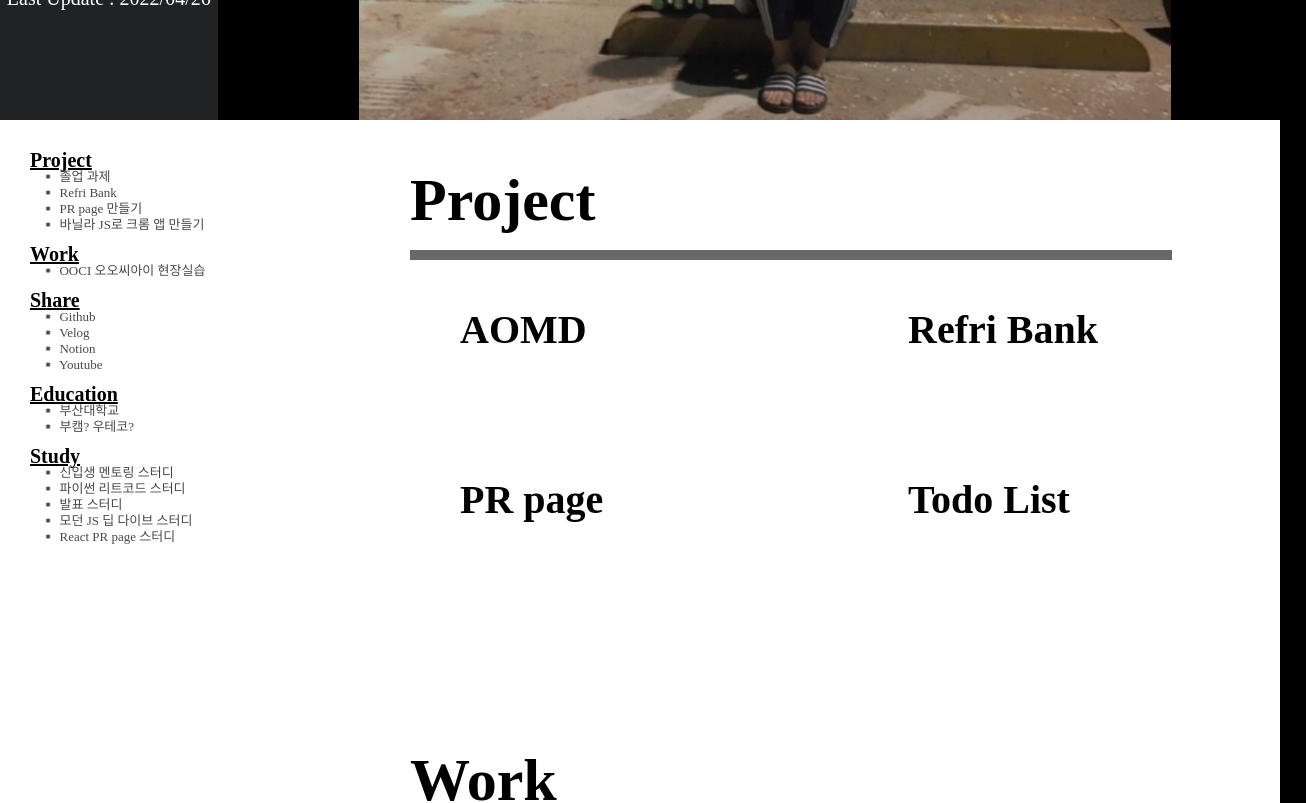
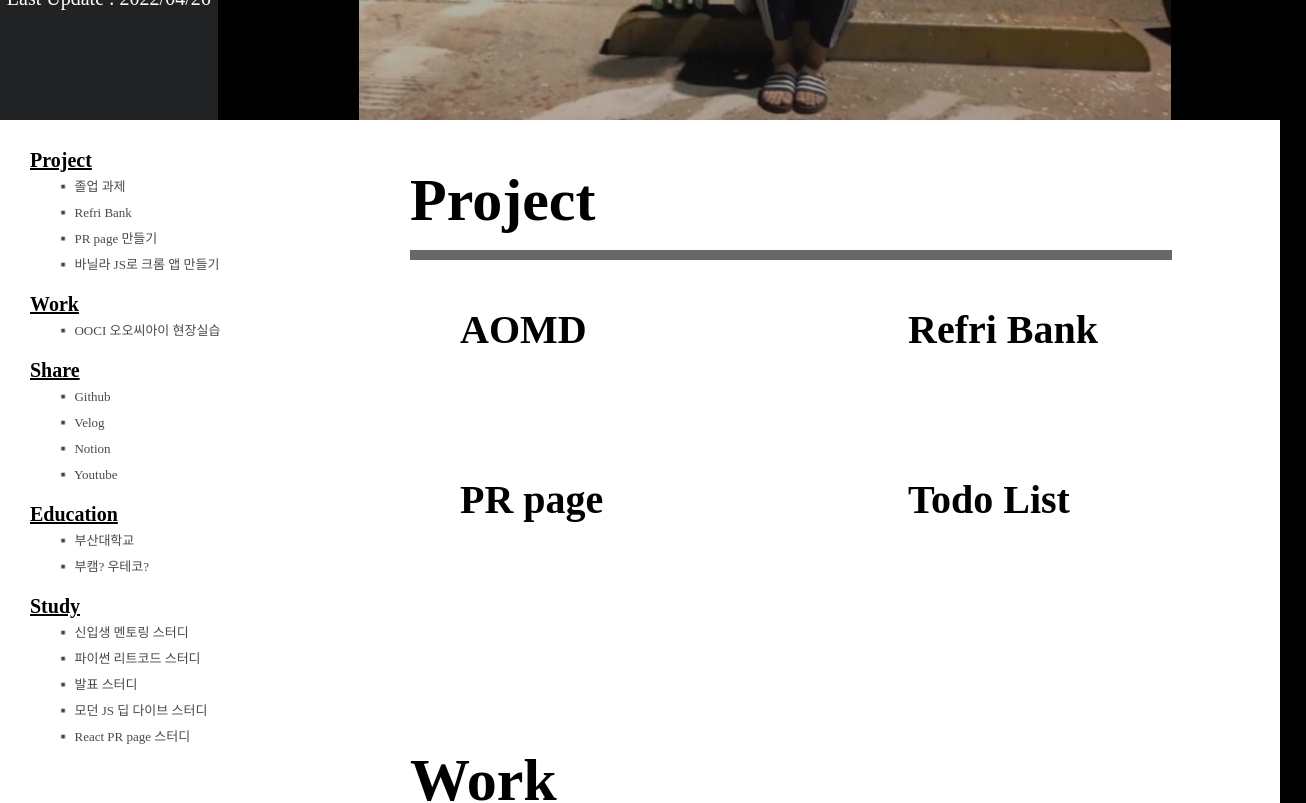
Before and after one commit to jwseo4074/PRpage, a React (Create React App) app in the folder myapp/: page / in a window 1280 px wide. Shown: the part 680-1483 px from the top of the page, 1306 px wide, since content can reach past the window. Built offline with nearby package versions, Linux system fonts and the light colour scheme.

Commit message:
Refactoring css in content page and apply sticky in nav

```diff
--- a/myapp/src/index.js
+++ b/myapp/src/index.js
@@ -1,27 +1,27 @@
+import React from "react";
+import App from "./App";
+import * as ReactDOMClient from 'react-dom/client';
+import reportWebVitals from "./reportWebVitals";
+
+
+const rootnode = ReactDOMClient.createRoot(document.getElementById('root'));
+rootnode.render(
+//   <React.StrictMode>
+    <App />
+//   {/* </React.StrictMode> */}
+);
+
+reportWebVitals();
+
 // import React from "react";
+// import ReactDOM from "react-dom";
 // import App from "./App";
-// import * as ReactDOMClient from 'react-dom/client';
 // import reportWebVitals from "./reportWebVitals";
 
-
-// const rootnode = ReactDOMClient.createRoot(document.getElementById('root'));
-// rootnode.render(
-// //   <React.StrictMode>
-//     <App />
-// //   {/* </React.StrictMode> */}
+// ReactDOM.render(
+// 	// <React.StrictMode>
+// 		<App />,
+// 	// </React.StrictMode>,
+// 	document.getElementById("root")
 // );
-
 // reportWebVitals();
-
-import React from "react";
-import ReactDOM from "react-dom";
-import App from "./App";
-import reportWebVitals from "./reportWebVitals";
-
-ReactDOM.render(
-	// <React.StrictMode>
-		<App />,
-	// </React.StrictMode>,
-	document.getElementById("root")
-);
-reportWebVitals();
--- a/myapp/src/nav/NavCategory.js
+++ b/myapp/src/nav/NavCategory.js
@@ -11,8 +11,8 @@ function Navcategory() {
 
 	return (
 		<>
-            <div>
-                <div className="category_project">
+            <div className="section2_left_category_contentBox">
+                <div className="catogory_one_box category_project">
                     <a className="category_title" href="#moveToProject">Project</a>
                     <div className="category_content project1">졸업 과제</div>
                     <div className="category_content project2">Refri Bank</div>
@@ -20,23 +20,23 @@ function Navcategory() {
                     <div className="category_content project4">바닐라 JS로 크롬 앱 만들기</div>
                 </div>
 
-                <div className="category_work">
+                <div className="catogory_one_box category_work">
                     <a className="category_title" href="#moveToWork">Work</a>
                     <div className="category_content work1">OOCI 오오씨아이 현장실습</div>
                 </div>
-                <div className="category_share">
+                <div className="catogory_one_box category_share">
                     <a className="category_title" href="#moveToShare">Share</a>
                     <div className="category_content share1">Github</div>
                     <div className="category_content share2">Velog</div>
                     <div className="category_content share3">Notion</div>
                     <div className="category_content share4">Youtube</div>
                 </div>
-                <div className="category_education">
+                <div className="catogory_one_box category_education">
                     <a className="category_title" href="#moveToEducation">Education</a>
                     <div className="category_content education1">부산대학교</div>
                     <div className="category_content education2">부캠? 우테코? </div>
                 </div>
-                <div className="category_study">
+                <div className="category_study catogory_one_box">
                     <a className="category_title" href="#moveToStudy">Study</a>
                     <div className="category_content study1">신입생 멘토링 스터디</div>
                     <div className="category_content study2">파이썬 리트코드 스터디</div>
--- a/myapp/src/page/ContentPage.js
+++ b/myapp/src/page/ContentPage.js
@@ -15,9 +15,9 @@ function ContentPage() {
 		<>
             <div className="section section2">
                 <div className="section2_box">
-                    <nav className="section2_left_category">
+                    <div className="section2_left_category">
                         <Navcategory></Navcategory>
-                    </nav>
+                    </div>
 
                     <article className="section2_right_content">
                         <Project></Project>
--- a/myapp/src/style/ContentPage.css
+++ b/myapp/src/style/ContentPage.css
@@ -4,7 +4,7 @@
 	flex-direction: row;
 	position: relative;
 	background-color: rgb(255, 255, 255);
-	overflow-y: hidden;
+	/* overflow-y: hidden; */
     /* overflow: scroll; */
 	/* background-color: gray; */
 }
@@ -13,13 +13,12 @@
 	flex-direction: row;
 }
 .section2_left_category{
-	display: flex;
-	flex-direction: column;
-	/* position: sticky; */
+	position: sticky;
+	/* position: -webkit-sticky; */
     top: 0px;
-    width: 300px;
+	/* left: 0px; */
 	padding: 30px;
-    /* height: 100vh; */
+    height: 100vh;
 }
 .section2_right_content {
 	display: flex;
--- a/myapp/src/style/NavCategory.css
+++ b/myapp/src/style/NavCategory.css
@@ -1,7 +1,16 @@
+.section2_left_category_contentBox{
+    width: 300px;
+	display: flex;
+	flex-direction: column;
+}
+.catogory_one_box {
+	margin-bottom: 20px;
+}
 .category_title{
 	/* border: white 2px solid; */
-	padding-top: 10px;
-	padding-bottom: 20px;
+	/* margin-top: 30px; */
+	/* padding-bottom: 20px; */
+	/* margin-bottom: 20px; */
     color : black;
     font-size: 20px;
     font-weight: bolder;
@@ -19,24 +28,32 @@
     /* content: "● "; */
 }
 .category_project{
-	/* border: red 1px solid; */
-	padding-bottom: 10px;
-    /* color : darkgray; */
-    /* content: ">"; */
+	/* padding-bottom: 10px; */
+}
+.category_project div {
+	margin : 10px 0px 0px 15px;
 }
 .category_work{
-	/* border: green 1px solid; */
-	padding-bottom: 10px;
+	/* padding-bottom: 10px; */
+}
+.category_work div {
+	margin : 10px 0px 0px 15px;
 }
 .category_share{
-	/* border: blue 1px solid; */
-	padding-bottom: 10px;
+	/* padding-bottom: 10px; */
+}
+.category_share div{
+	margin : 10px 0px 0px 15px;
 }
 .category_education{
-	/* border: green 1px solid; */
-	padding-bottom: 10px;
+	/* padding-bottom: 5px; */
+}
+.category_education div{
+	margin : 10px 0px 0px 15px;
 }
 .category_study{
-	/* border: gray 1px solid; */
-	padding-bottom: 10px;
+	/* padding-bottom: 5px; */
 }
+.category_study div{
+	margin : 10px 0px 0px 15px;
+}
```
